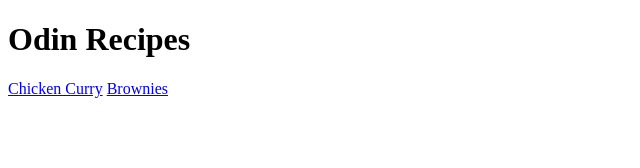
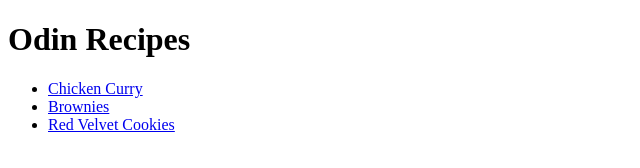
Before and after one commit to delayonion/odin-recipes, a plain HTML site: page index.html in a window 1280 px wide. Shown: the whole page, without its empty margins (0-640 px from the left). Drawn offline with Linux system fonts and the light colour scheme.

Commit message:
Add rvcookies.html link and made a list of the links

```diff
--- a/index.html
+++ b/index.html
@@ -7,7 +7,10 @@
 
     <body>
         <h1>Odin Recipes</h1>
-        <a href="recipes/curry.html">Chicken Curry</a>
-        <a href="recipes/brownies.html">Brownies</a>
+        <ul>
+        <li><a href="recipes/curry.html">Chicken Curry</a></li>
+        <li><a href="recipes/brownies.html">Brownies</a></li>
+        <li><a href="recipes/rvcookies.html">Red Velvet Cookies</a></li>
+        </ul>
     </body>
 </html>
```
